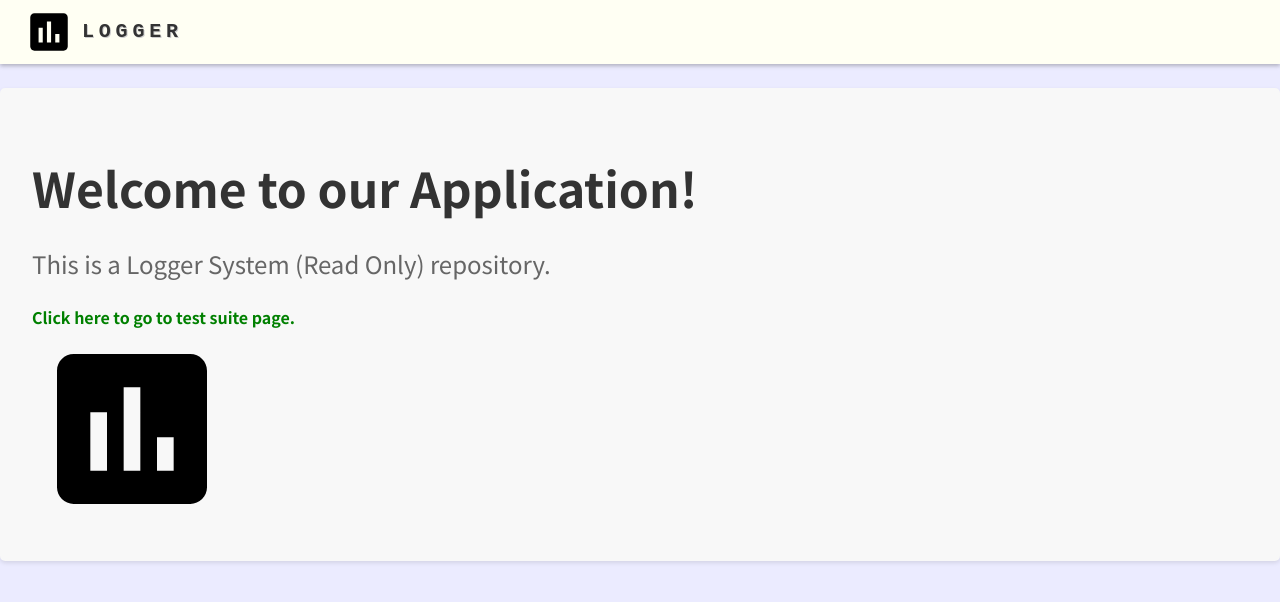
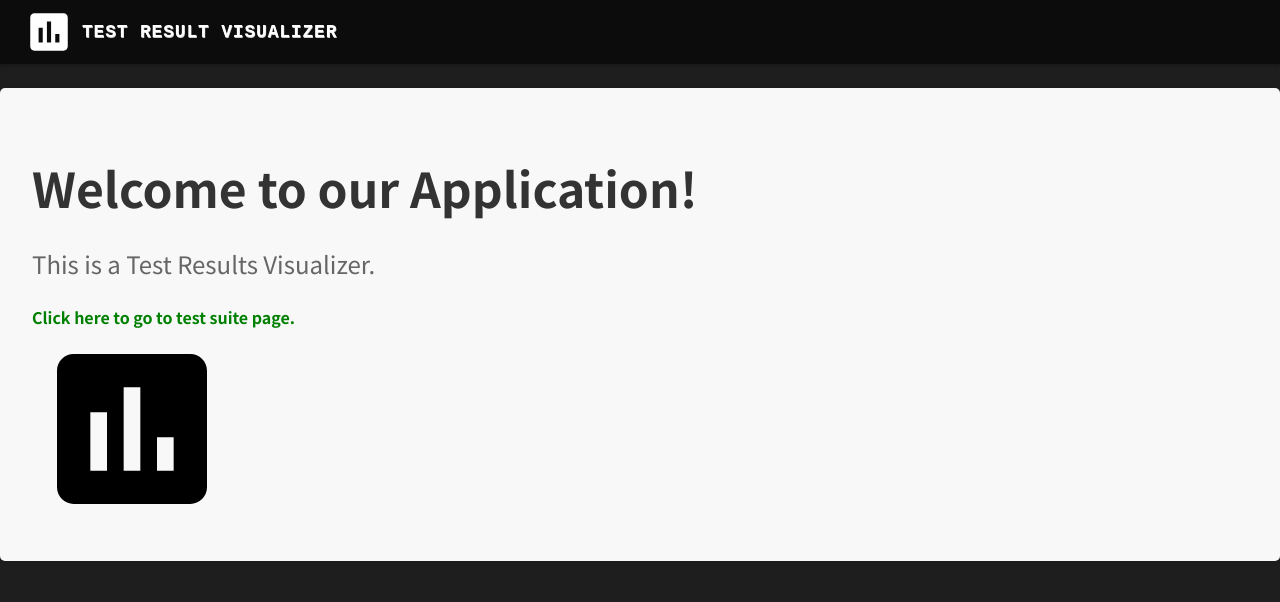
Before and after one commit to AhmedS1ayed/Siemens-MED-SW-Logger-System-FE, a React (Create React App) app: page / in a window 1280 px wide. Shown: the top 602 px of the page. Built offline with nearby package versions, Linux system fonts and the light colour scheme.

Commit message:
styling dark page

```diff
--- a/public/index.html
+++ b/public/index.html
@@ -4,7 +4,7 @@
     <meta charset="utf-8" />
     <link rel="icon" href="%PUBLIC_URL%/logger.ico" />
     <link rel="manifest" href="%PUBLIC_URL%/manifest.json" />
-    <title>Logger System</title>
+    <title>TRV</title>
   </head>
   <body>
     <noscript>You need to enable JavaScript to run this app.</noscript>
--- a/src/Components/Navbar/Navbar.js
+++ b/src/Components/Navbar/Navbar.js
@@ -7,12 +7,12 @@ import InsertChartIcon from "@mui/icons-material/InsertChart";
 
 export default function Navbar() {
   return (
-    <AppBar position="static" sx={{ backgroundColor: "#fffff3", boxShadow: "0px 2px 4px rgba(0, 0, 0, 0.25)" }}>
+    <AppBar position="static" sx={{ backgroundColor: "#0C0C0C", boxShadow: "0px 2px 4px rgba(0, 0, 0, 0.25)" }}>
       <Container maxWidth="x">
         <Toolbar disableGutters>
           <InsertChartIcon
             sx={{ display: { xs: "none", md: "flex" }, mr: 1, color: "#333333", fontWeight: "bold", textShadow: "1px 1px #cccccc" }}
-            style={{ color: 'black' ,fontSize: 50}}
+            style={{ color: 'white' ,fontSize: 50}}
           />
           <Typography
             variant="h6"
@@ -22,15 +22,16 @@ export default function Navbar() {
             sx={{
               mr: 2,
               display: { xs: "none", md: "flex" },
+              fontSize:"18px",
               fontFamily: "monospace",
               fontWeight: 700,
-              letterSpacing: ".3rem",
-              color: "#333333",
+              letterSpacing: ".05rem",
+              color: "white",
               textDecoration: "none",
-              textShadow: "1px 1px #cccccc"
+              textShadow: "0.5px 1px #cccccc"
             }}
           >
-            LOGGER
+            TEST RESULT VISUALIZER
           </Typography>
         </Toolbar>
       </Container>
--- a/src/Components/NewTable/NewTable.css
+++ b/src/Components/NewTable/NewTable.css
@@ -34,7 +34,7 @@
 
 .MuiTableCell-head {
   margin: auto;
-  background-color: rgb(0, 109, 142) !important;
+  background-color: #111111 !important;
 }
 
 .meta-data-card__container {
--- a/src/Components/statistics/StatisticsCard.css
+++ b/src/Components/statistics/StatisticsCard.css
@@ -7,9 +7,9 @@
 .statistics-card {
   display: flex;
   align-items: center;
-  width: 400px;
+  width: 350px;
   background-color: #fff;
-  border-radius: 16px;
+  border-radius: 50px;
   box-shadow: 2px 4px 8px rgba(0, 0, 0, 0.1);
   padding: 16px;
   margin-right: 16px;
@@ -30,7 +30,7 @@
 }
 
 .statistics-card-title {
-  font-size: 16px;
+  font-size: 20px;
   font-weight: bold;
   margin-bottom: 8px;
 }
--- a/src/Pages/Testsuit/Testsuit.css
+++ b/src/Pages/Testsuit/Testsuit.css
@@ -69,3 +69,22 @@
 .custom-link:hover {
   border-bottom: 2px solid #c21a1a;
 }
+
+.dialog {
+  opacity: 0;
+  transform: translateY(-100%);
+  animation-name: slide-in;
+  animation-duration: 0.3s;
+  animation-fill-mode: forwards;
+}
+
+@keyframes slide-in {
+  from {
+    opacity: 1;
+    transform: translateX(-100%);
+  }
+  to {
+    opacity: 1;
+    transform: translateY(0);
+  }
+}
--- a/src/Pages/Testsuit/Testsuit.js
+++ b/src/Pages/Testsuit/Testsuit.js
@@ -178,7 +178,7 @@ export default function Testsuit() {
               open={openDialogs[idx]}
               maxWidth={isConnectivityMap ? undefined : 'md'}
               maxHeight={isConnectivityMap ? undefined : false}
-              style={{ borderRadius: '50px' }}
+              style={{ borderRadius: '50px'}}
             >
               <div style={{padding: '26px'}} >
               {Object.keys(nestedData).map((item) =>{
--- a/src/Pages/ValidationTag/ValidationTag.css
+++ b/src/Pages/ValidationTag/ValidationTag.css
@@ -1,7 +1,7 @@
 .validation_points_section {
   margin-top: 100px;
   font-size: 30px;
-  color: rgb(116, 116, 116);
+  color: rgb(255, 255, 255);
 }
 
 .validation_points_header {
--- a/src/Pages/Welcome/Welcome.js
+++ b/src/Pages/Welcome/Welcome.js
@@ -9,7 +9,7 @@ const Welcome = () =>{
       <h1>Welcome to our Application!
       </h1>
 
-      <p>This is a Logger System (Read Only) repository.</p>
+      <p>This is a Test Results Visualizer.</p>
       <Link style={{ color: 'green'}} className="custom-link-welcome" to="/testsuits">Click here to go to test suite page.
       <InsertChartIcon
             sx={{ display: { xs: "none", md: "flex" }, mr: 1, color: "#333333", fontWeight: "bold", textShadow: "1px 1px #cccccc" }}
--- a/src/index.css
+++ b/src/index.css
@@ -10,6 +10,5 @@ html {
 
 body {
   margin: 0;
-  background-color: #ebebff;
-  ;
+  background-color: #1f1e1e;
 }
```
